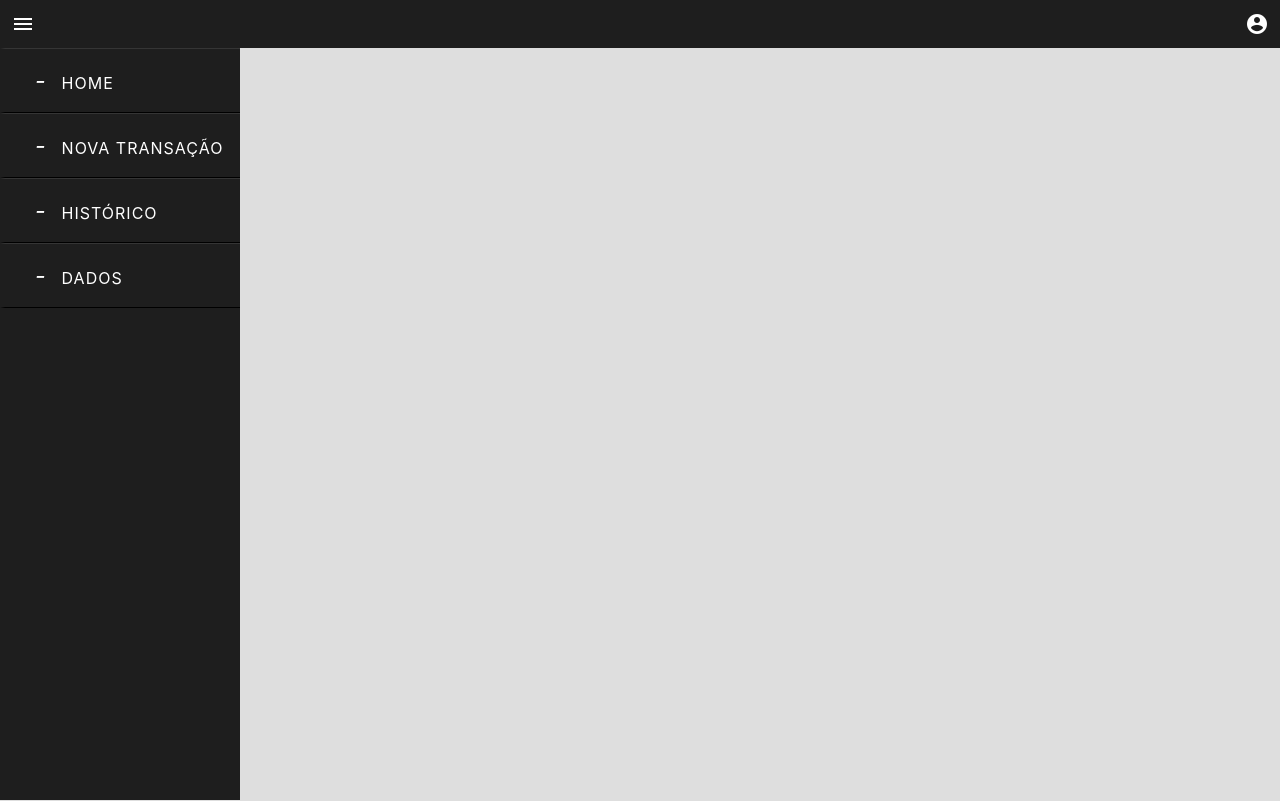
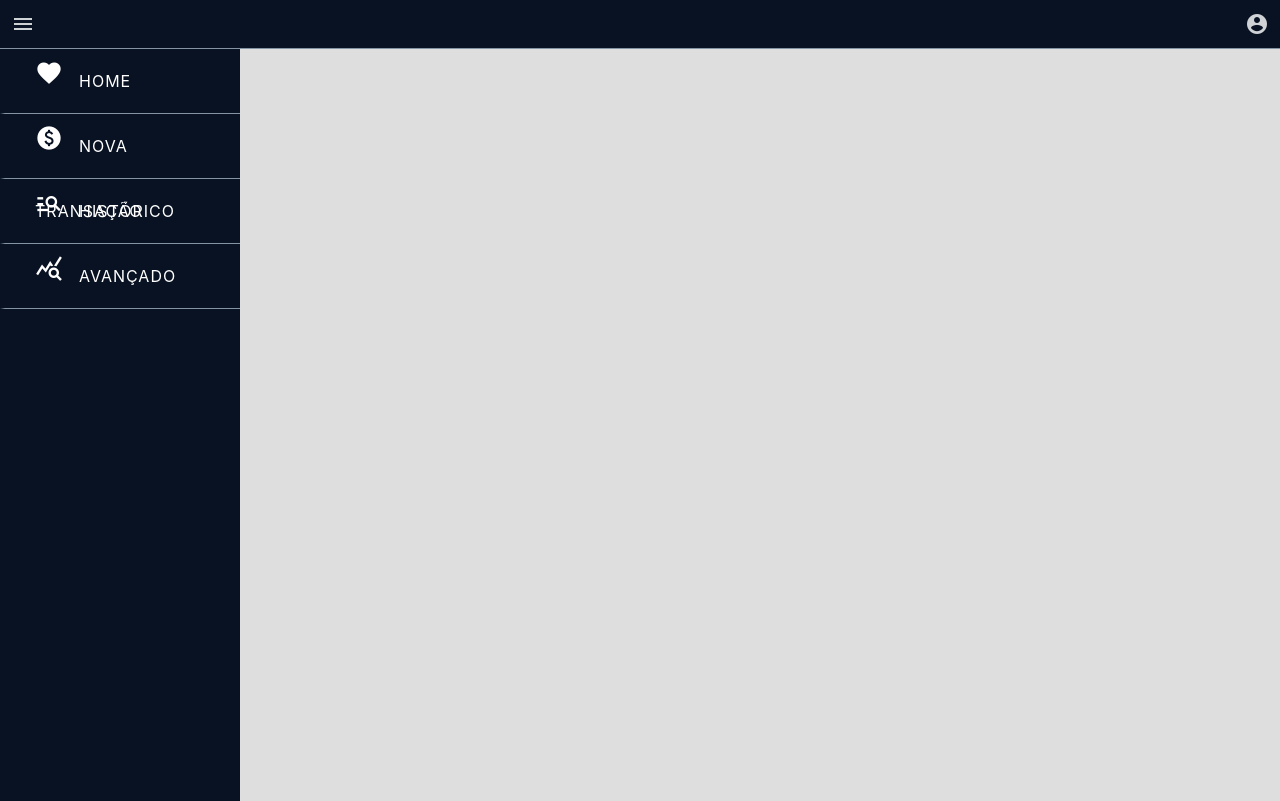
Before and after one commit to alisson-sds/fynansis, a React (Create React App) app: page /Home in a window 1280 px wide. Both pictures are taken after a click on the button "menu". Built offline with nearby package versions, Linux system fonts and the light colour scheme.

Commit message:
Atualização nas cores e nos ícones

```diff
--- a/src/Home.css
+++ b/src/Home.css
@@ -14,7 +14,7 @@ body,
 .sidebar {
   width: 240px;
   height: 94%;
-  background: #1e1e1e;
+  background: #091222;
   transition: all 0.5s ease;
 }
 
@@ -25,31 +25,32 @@ header {
   align-items: center;
   height: 6%;
   text-align: left;
-  background: #1e1e1e;
+  background: #091222;
   user-select: none;
+  border-bottom: 1px solid #8494a3;
 }
 
 .sidebar a {
   display: block;
   height: 65px;
   width: 100%;
-  color: white;
+  color: #ffffff;
   line-height: 65px;
   padding-left: 30px;
   box-sizing: border-box;
-  border-bottom: 1px solid black;
-  border-top: 1px solid rgba(255, 255, 255, 0.1);
+  border-bottom: 1px solid #8494a3; /* rgba(255, 255, 255, 0.1); */
+  /* border-top: 1px solid #091222;   rgba(255, 255, 255, 0.1); */
   border-left: 5px solid transparent;
   transition: all 0.5s ease;
 }
 
 a:hover {
-  border-left: 5px solid #593632;
-  color: #b93632;
+  border-left: 5px solid #18315b;
+  color: #18315b;
 }
 
 .sidebar a i {
-  font-size: 23px;
+  font-size: 28px;
   margin-right: 16px;
 }
 
@@ -64,7 +65,7 @@ a:hover {
 
 .btn {
   cursor: pointer;
-  color: white;
+  color: #cfd3d6;
   background-color: inherit;
   border: none;
   height: 30px;
--- a/src/Home.js
+++ b/src/Home.js
@@ -20,20 +20,20 @@ const Home = () => {
       {isOpened && (
         <div className='sidebar'>
           <a href='#'>
-            <i>-</i>
-            <span>Home</span>
+            <i className='material-icons'>favorite</i>
+            <span>home</span>
           </a>
           <a href='#'>
-            <i>-</i>
+            <i className='material-icons'>paid</i>
             <span>Nova Transação</span>
           </a>
           <a href='#'>
-            <i>-</i>
+            <i className='material-icons'>manage_search</i>
             <span>Histórico</span>
           </a>
           <a href='#'>
-            <i>-</i>
-            <span>Dados</span>
+            <i className='material-icons'>query_stats</i>
+            <span>Avançado</span>
           </a>
         </div>
       )}
```
